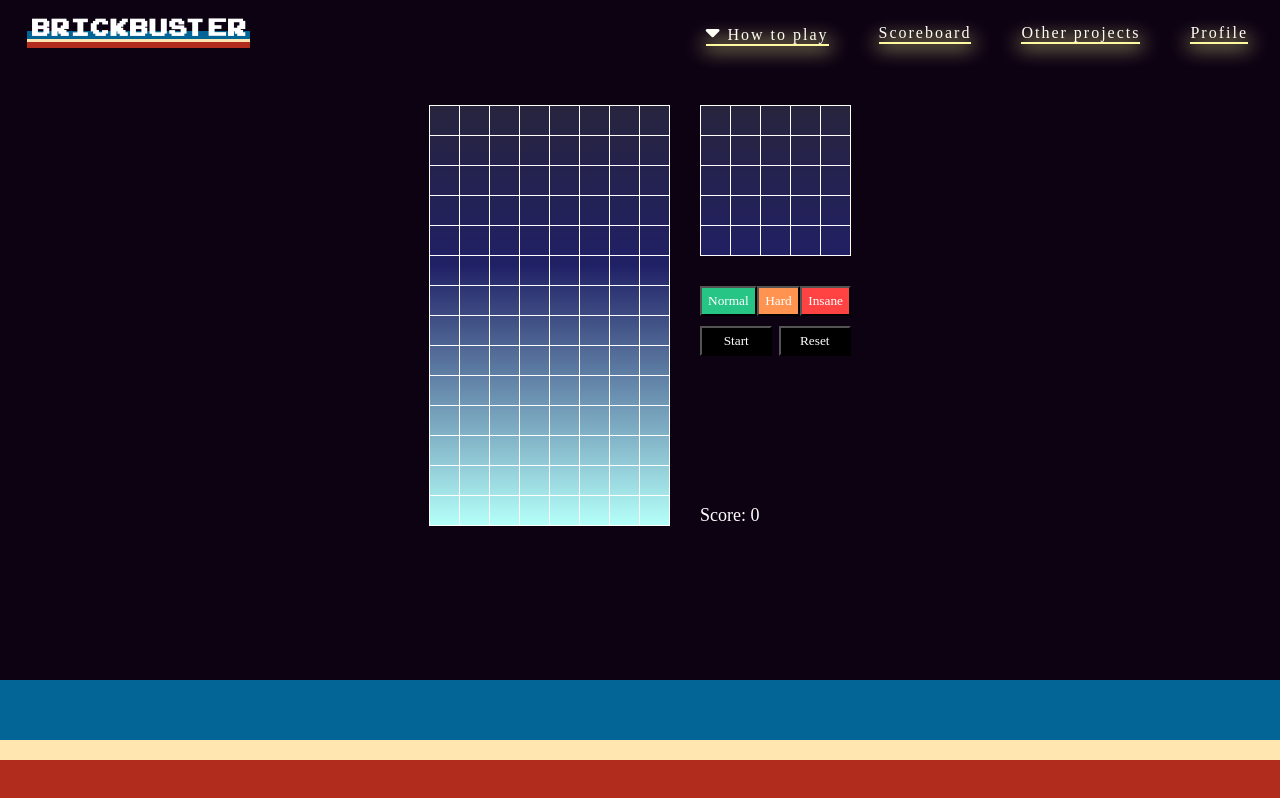
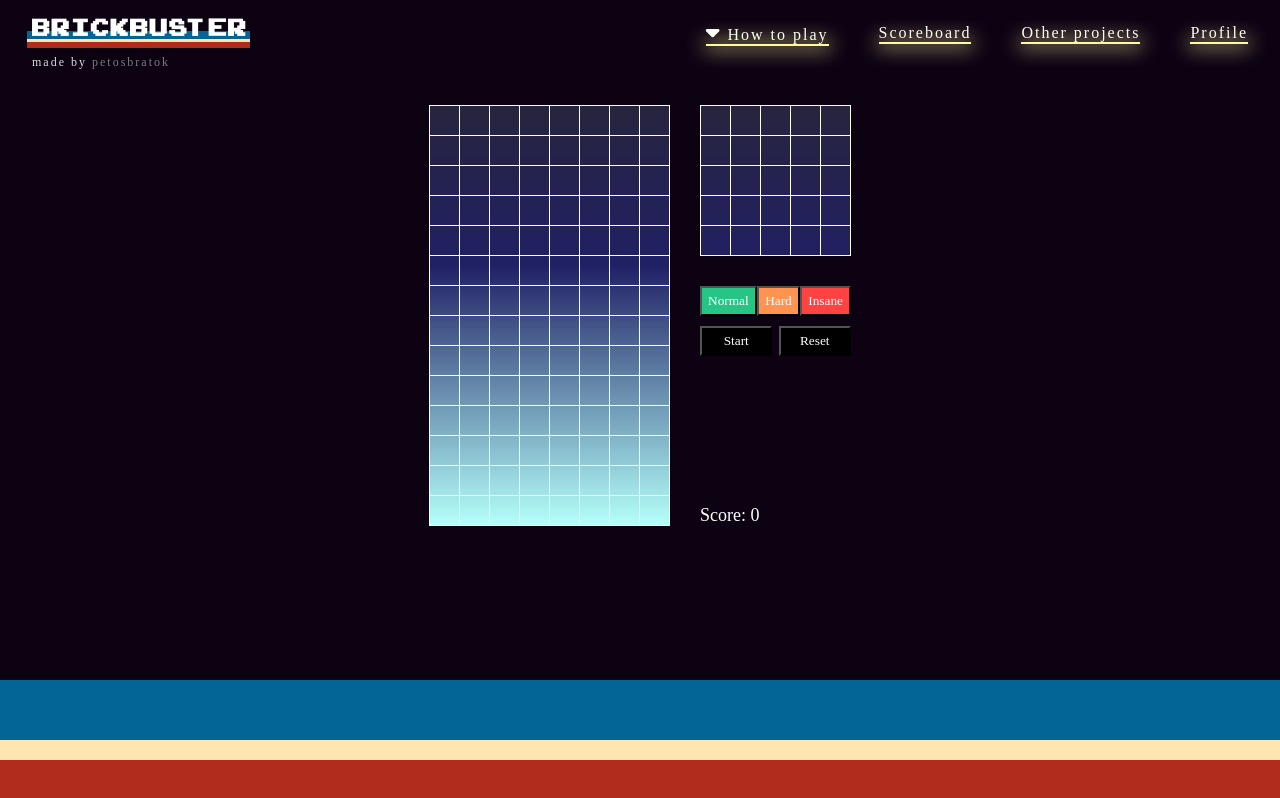
Before and after one commit to petosbratok/tetris-website, a plain HTML site: page index.html in a window 1280 px wide. Drawn offline with Linux system fonts and the light colour scheme; a web font is replaced by a local one.

Commit message:
little little fix

```diff
--- a/css/style.css
+++ b/css/style.css
@@ -189,6 +189,16 @@ header{
   margin-left: -5px;
   background: linear-gradient(180deg, var(--nice_blue) 0%,  var(--nice_blue) 50%, var(--sand) 33%, var(--sand) 67%, var(--cute_orange) 67%);
 }
+.made-by{
+  position: absolute;
+  top: 50px;
+  color: #DCDCDC;
+  font-size: 12px;
+}
+.made-by a{
+  text-decoration: none;
+  color: #7C7C7C;
+}
 .main{
   margin: 0 auto;
   margin-top: 30px;
--- a/index.html
+++ b/index.html
@@ -12,6 +12,7 @@
       <div class="logo">
         <h1>BRICKBUSTER</h1>
         <div class="logo-line"></div>
+        <div class="made-by">made by <a href="https://github.com/petosbratok">petosbratok</a></div>
       </div>
       <div class="menu">
         <ul>
```
